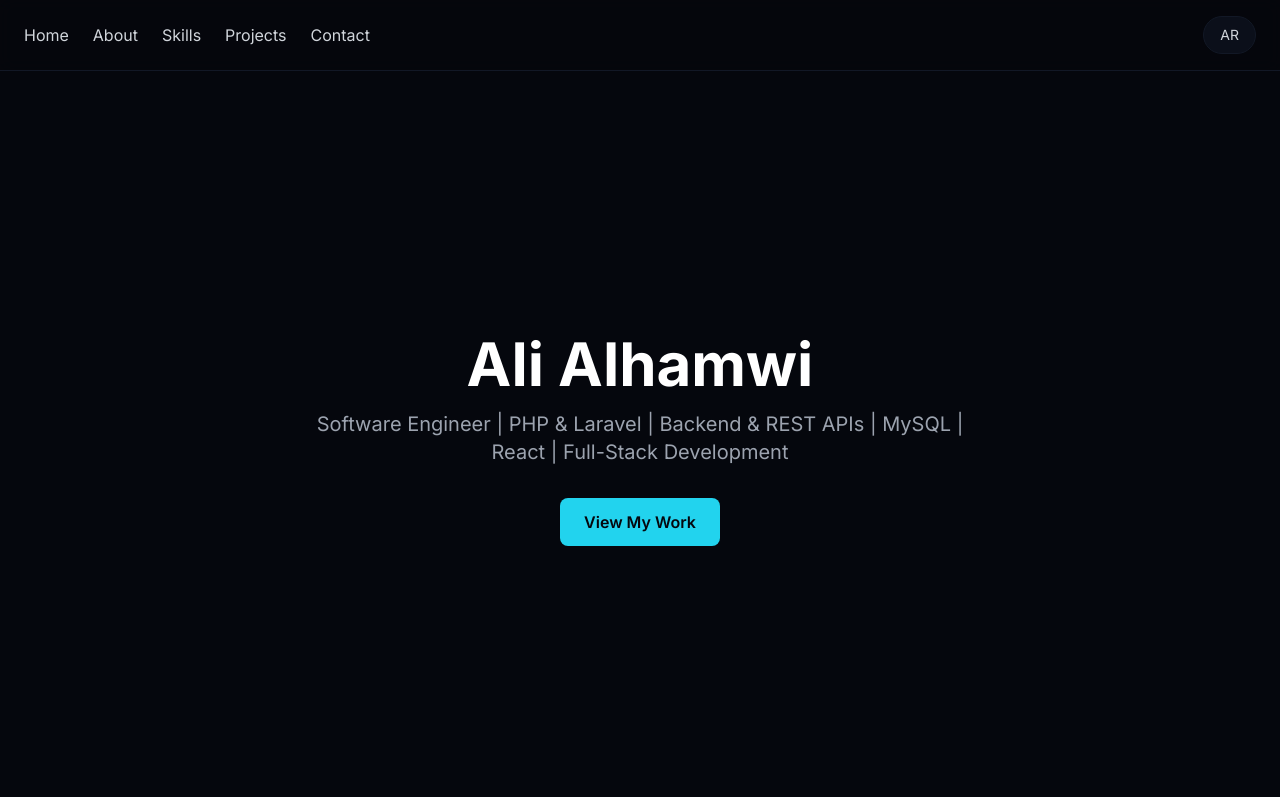
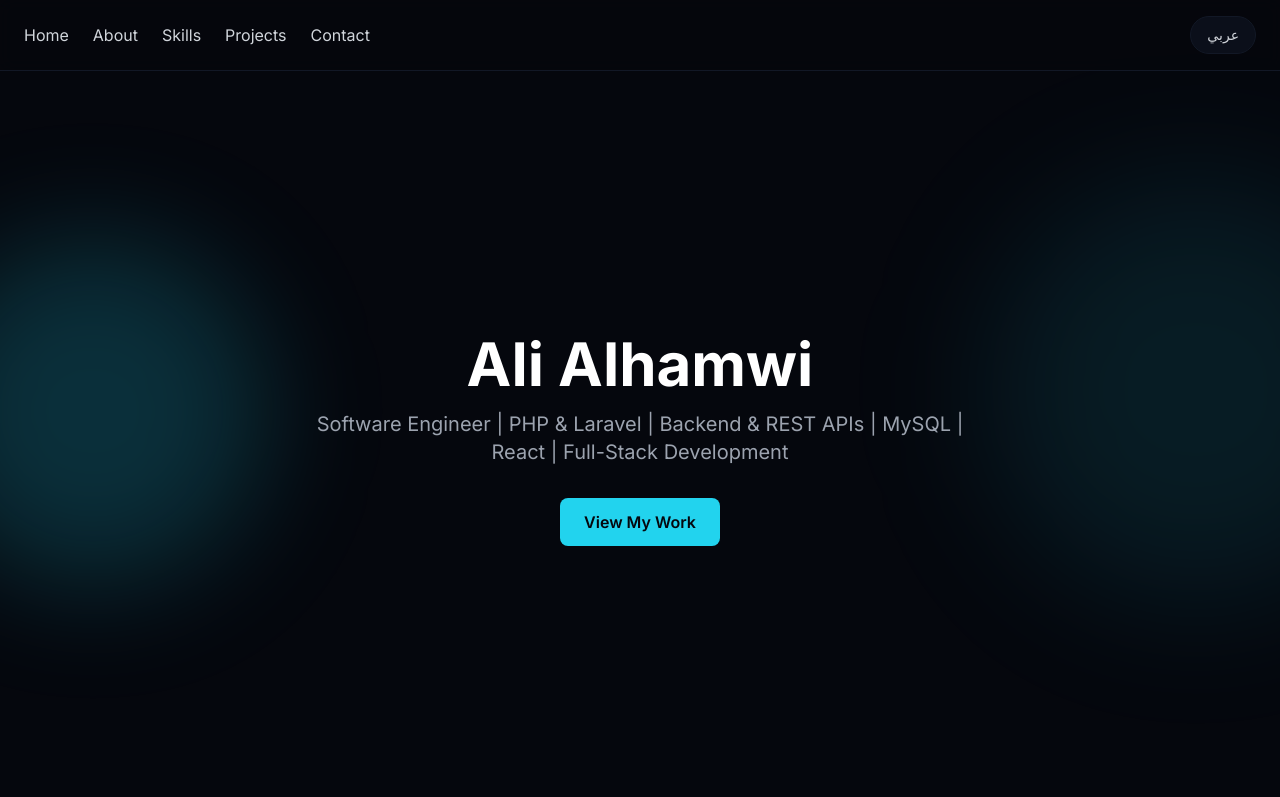
Before and after one commit to ALI2ALHMWI/Portfolio, a plain HTML site: page index.html in a window 1280 px wide. Shown: the top 797 px of the page. Drawn offline with nearby package versions, Linux system fonts and the light colour scheme.

Commit message:
feat: add hero typing effect and animated background
- Add typewriter animation for hero.title that types on load and re-triggers on language switch
- Delay hero CTA button appearance until typing animation completes
- Add fade-in-up animation for hero name
- Add ambient animated glow blobs to hero background
- Add prefers-reduced-motion support to disable animations for accessibility
- Guard against overlapping typing animations on rapid language toggling

```diff
--- a/index.html
+++ b/index.html
@@ -6,8 +6,11 @@
     <title>Ali Alhamwi | Portfolio</title>
 
     <!-- Google Fonts -->
-    <link rel="preconnect" href="https://fonts.googleapis.com">
-    <link href="https://fonts.googleapis.com/css2?family=Cairo:wght@400;600;700&family=Inter:wght@400;600;700&display=swap" rel="stylesheet">
+    <link rel="preconnect" href="https://fonts.googleapis.com" />
+    <link
+      href="https://fonts.googleapis.com/css2?family=Cairo:wght@400;600;700&family=Inter:wght@400;600;700&display=swap"
+      rel="stylesheet"
+    />
 
     <!-- Tailwind CSS via CDN -->
     <script src="https://cdn.tailwindcss.com"></script>
@@ -61,27 +64,100 @@
           @apply text-gray-300 hover:text-neon transition duration-300;
         }
       }
+      @layer utilities {
+        @keyframes fade-in-up {
+          from {
+            opacity: 0;
+            transform: translateY(20px);
+          }
+          to {
+            opacity: 1;
+            transform: translateY(0);
+          }
+        }
+        .animate-fade-in-up {
+          animation: fade-in-up 0.8s ease-out both;
+        }
+
+        @keyframes blob {
+          0%,
+          100% {
+            transform: translate(0, 0) scale(1);
+          }
+          33% {
+            transform: translate(30px, -20px) scale(1.1);
+          }
+          66% {
+            transform: translate(-20px, 20px) scale(0.9);
+          }
+        }
+        .animate-blob {
+          animation: blob 8s ease-in-out infinite;
+        }
+        .animation-delay-2000 {
+          animation-delay: 2s;
+        }
+
+        @media (prefers-reduced-motion: reduce) {
+          .animate-fade-in-up,
+          .animate-blob {
+            animation: none !important;
+          }
+        }
+      }
     </style>
   </head>
   <body>
-
     <!-- Nav -->
-    <nav class="fixed top-0 w-full z-50 bg-dark-900/80 backdrop-blur border-b border-dark-700 px-6 py-4 flex items-center justify-between">
+    <nav
+      class="fixed top-0 w-full z-50 bg-dark-900/80 backdrop-blur border-b border-dark-700 px-6 py-4 flex items-center justify-between"
+    >
       <ul class="flex gap-6 rtl:space-x-reverse">
         <li><a href="#home" data-i18n="nav.home" class="nav-link"></a></li>
         <li><a href="#about" data-i18n="nav.about" class="nav-link"></a></li>
         <li><a href="#skills" data-i18n="nav.skills" class="nav-link"></a></li>
-        <li><a href="#projects" data-i18n="nav.projects" class="nav-link"></a></li>
-        <li><a href="#contact" data-i18n="nav.contact" class="nav-link"></a></li>
+        <li>
+          <a href="#projects" data-i18n="nav.projects" class="nav-link"></a>
+        </li>
+        <li>
+          <a href="#contact" data-i18n="nav.contact" class="nav-link"></a>
+        </li>
       </ul>
       <button id="lang-toggle" class="skill-badge text-sm">EN</button>
     </nav>
 
     <!-- Hero -->
-    <section id="home" class="min-h-screen flex flex-col items-center justify-center text-center px-6 pt-20">
-      <h1 data-i18n="hero.name" class="text-4xl md:text-6xl font-bold mb-4"></h1>
-      <p data-i18n="hero.title" class="text-lg md:text-xl text-gray-400 max-w-2xl mb-8"></p>
-      <a href="#projects" data-i18n="hero.cta" class="btn-primary"></a>
+    <section
+      id="home"
+      class="relative min-h-screen flex flex-col items-center justify-center text-center px-6 pt-20 overflow-hidden"
+    >
+      <!-- Animated background glow -->
+      <div class="absolute inset-0 -z-10 overflow-hidden">
+        <div
+          class="absolute w-96 h-96 bg-neon/20 rounded-full blur-3xl top-1/4 -left-20 animate-blob"
+        ></div>
+        <div
+          class="absolute w-96 h-96 bg-neon/10 rounded-full blur-3xl bottom-1/4 -right-20 animate-blob animation-delay-2000"
+        ></div>
+      </div>
+
+      <h1
+        data-i18n="hero.name"
+        class="text-4xl md:text-6xl font-bold mb-4 animate-fade-in-up"
+        style="animation-delay: 0.1s"
+      ></h1>
+      <p
+        id="hero-title"
+        data-i18n="hero.title"
+        class="text-lg md:text-xl text-gray-400 max-w-2xl mb-8 min-h-[3.5rem]"
+      ></p>
+      <a
+        href="#projects"
+        id="hero-cta"
+        data-i18n="hero.cta"
+        class="btn-primary"
+        style="opacity: 0"
+      ></a>
     </section>
 
     <!-- About -->
@@ -125,10 +201,32 @@
       <p data-i18n="contact.text" class="text-gray-400 mb-8"></p>
 
       <div class="flex flex-wrap justify-center gap-4">
-        <a href="mailto:ali.alhamwi.256@gmail.com" data-i18n="contact.email" class="skill-badge"></a>
-        <a href="https://www.linkedin.com/in/ali-alhamwi-72a00a225/" data-i18n="contact.linkedin" class="skill-badge" target="_blank" rel="noopener"></a>
-        <a href="https://github.com/ALI2ALHMWI" data-i18n="contact.github" class="skill-badge" target="_blank" rel="noopener"></a>
-        <a href="https://gitlab.com/Ali-Alhamwi" data-i18n="contact.gitlab" class="skill-badge" target="_blank" rel="noopener"></a>
+        <a
+          href="mailto:ali.alhamwi.256@gmail.com"
+          data-i18n="contact.email"
+          class="skill-badge"
+        ></a>
+        <a
+          href="https://www.linkedin.com/in/ali-alhamwi-72a00a225/"
+          data-i18n="contact.linkedin"
+          class="skill-badge"
+          target="_blank"
+          rel="noopener"
+        ></a>
+        <a
+          href="https://github.com/ALI2ALHMWI"
+          data-i18n="contact.github"
+          class="skill-badge"
+          target="_blank"
+          rel="noopener"
+        ></a>
+        <a
+          href="https://gitlab.com/Ali-Alhamwi"
+          data-i18n="contact.gitlab"
+          class="skill-badge"
+          target="_blank"
+          rel="noopener"
+        ></a>
       </div>
     </section>
 
--- a/js/main.js
+++ b/js/main.js
@@ -1,5 +1,24 @@
 const supportedLanguages = ["ar", "en"];
 const defaultLanguage = "en";
+
+let typingTimeout = null;
+
+function typeText(element, text, speed = 40) {
+  return new Promise((resolve) => {
+    element.textContent = "";
+    let i = 0;
+    function type() {
+      if (i < text.length) {
+        element.textContent += text.charAt(i);
+        i++;
+        typingTimeout = setTimeout(type, speed);
+      } else {
+        resolve();
+      }
+    }
+    type();
+  });
+}
 
 async function loadLanguage(lang) {
   if (!supportedLanguages.includes(lang)) lang = defaultLanguage;
@@ -9,6 +28,8 @@ async function loadLanguage(lang) {
     const translations = await response.json();
 
     document.querySelectorAll("[data-i18n]").forEach((element) => {
+      if (element.id === "hero-title") return; // handled separately below
+
       const key = element.getAttribute("data-i18n");
       const value = getNestedValue(translations, key);
       if (value) element.textContent = value;
@@ -19,9 +40,34 @@ async function loadLanguage(lang) {
 
     localStorage.setItem("preferredLanguage", lang);
     updateToggleButton(lang);
+
+    runHeroTyping(translations);
   } catch (error) {
     console.error("Failed to load language file:", error);
   }
+}
+
+function runHeroTyping(translations) {
+  const heroTitleEl = document.getElementById("hero-title");
+  const heroCtaEl = document.getElementById("hero-cta");
+  if (!heroTitleEl) return;
+
+  const titleText = getNestedValue(translations, "hero.title");
+  if (!titleText) return;
+
+  if (typingTimeout) clearTimeout(typingTimeout);
+
+  if (heroCtaEl) {
+    heroCtaEl.classList.remove("animate-fade-in-up");
+    heroCtaEl.style.opacity = "0";
+  }
+
+  typeText(heroTitleEl, titleText).then(() => {
+    if (heroCtaEl) {
+      heroCtaEl.style.opacity = "";
+      heroCtaEl.classList.add("animate-fade-in-up");
+    }
+  });
 }
 
 function getNestedValue(obj, path) {
@@ -31,7 +77,7 @@ function getNestedValue(obj, path) {
 function updateToggleButton(currentLang) {
   const toggleBtn = document.getElementById("lang-toggle");
   if (toggleBtn) {
-    toggleBtn.textContent = currentLang === "ar" ? "EN" : "AR";
+    toggleBtn.textContent = currentLang === "ar" ? "EN" : "عربي";
   }
 }
 
```
